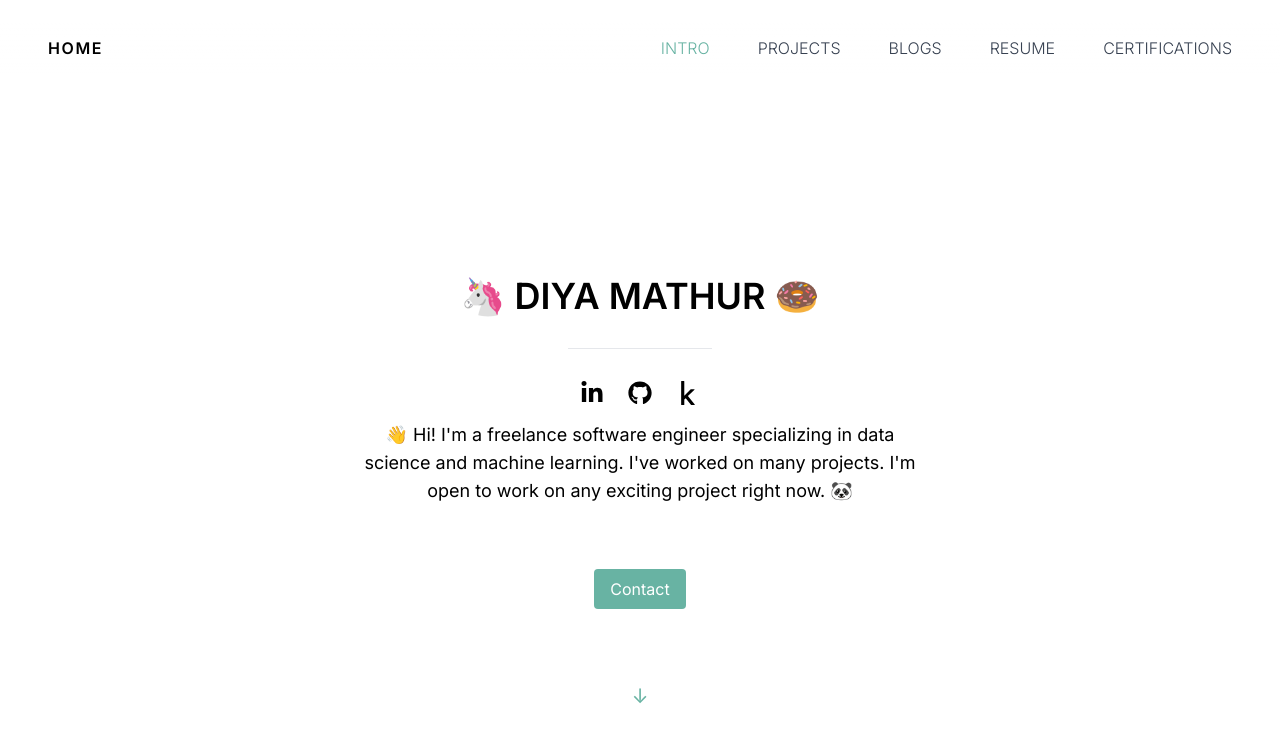
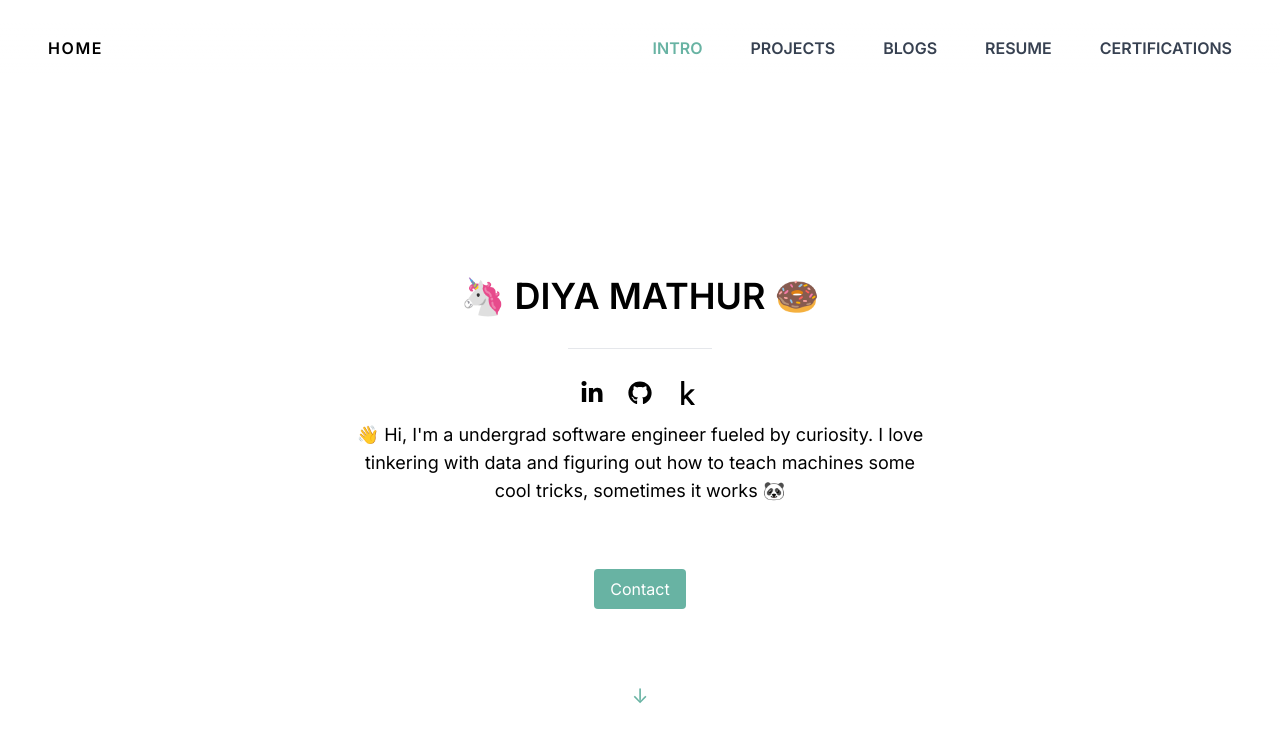
Before and after one commit to adistrim/diya_portfolio, a Next.js app in the folder nextjs_portfolio/: page / in a window 1280 px wide. Shown: the top 742 px of the page. Built offline with nearby package versions, Linux system fonts and the light colour scheme; no server answers; the database is empty.

Commit message:
updated landing area content, updated css of header and changed the file name of landing area

```diff
--- a/nextjs_portfolio/src/app/components/header.js
+++ b/nextjs_portfolio/src/app/components/header.js
@@ -105,35 +105,35 @@ const Header = () => {
         >
           <a
             href="#intro"
-            className={`block py-2 pr-4 pl-3 md:p-0 ${activeSection === 'intro' ? 'text-[#68B3A3]' : 'text-gray-700'} hover:bg-gray-100 md:hover:bg-transparent md:border-0 hover:text-[#68B3A3]`}
+            className={`block py-2 pr-4 pl-3 md:p-0 ${activeSection === 'intro' ? 'text-[#68B3A3]' : 'text-gray-700'} hover:bg-gray-100 md:hover:bg-transparent md:border-0 hover:text-[#68B3A3] font-semibold`}
             onClick={(e) => handleScroll(e, 'intro')}
           >
             INTRO
           </a>
           <a
             href="#projects"
-            className={`block py-2 pr-4 pl-3 md:p-0 ${activeSection === 'projects' ? 'text-[#68B3A3]' : 'text-gray-700'} hover:bg-gray-100 md:hover:bg-transparent md:border-0 hover:text-[#68B3A3]`}
+            className={`block py-2 pr-4 pl-3 md:p-0 ${activeSection === 'projects' ? 'text-[#68B3A3]' : 'text-gray-700'} hover:bg-gray-100 md:hover:bg-transparent md:border-0 hover:text-[#68B3A3] font-semibold`}
             onClick={(e) => handleScroll(e, 'projects')}
           >
             PROJECTS
           </a>
           <a
             href="#blogs"
-            className={`block py-2 pr-4 pl-3 md:p-0 ${activeSection === 'blogs' ? 'text-[#68B3A3]' : 'text-gray-700'} hover:bg-gray-100 md:hover:bg-transparent md:border-0 hover:text-[#68B3A3]`}
+            className={`block py-2 pr-4 pl-3 md:p-0 ${activeSection === 'blogs' ? 'text-[#68B3A3]' : 'text-gray-700'} hover:bg-gray-100 md:hover:bg-transparent md:border-0 hover:text-[#68B3A3] font-semibold`}
             onClick={(e) => handleScroll(e, 'blogs')}
           >
             BLOGS
           </a>
           <a
             href="#resume"
-            className={`block py-2 pr-4 pl-3 md:p-0 ${activeSection === 'resume' ? 'text-[#68B3A3]' : 'text-gray-700'} hover:bg-gray-100 md:hover:bg-transparent md:border-0 hover:text-[#68B3A3]`}
+            className={`block py-2 pr-4 pl-3 md:p-0 ${activeSection === 'resume' ? 'text-[#68B3A3]' : 'text-gray-700'} hover:bg-gray-100 md:hover:bg-transparent md:border-0 hover:text-[#68B3A3] font-semibold`}
             onClick={(e) => handleScroll(e, 'resume')}
           >
             RESUME
           </a>
           <a
             href="#certifications"
-            className={`block py-2 pr-4 pl-3 md:p-0 ${activeSection === 'certifications' ? 'text-[#68B3A3]' : 'text-gray-700'} hover:bg-gray-100 md:hover:bg-transparent md:border-0 hover:text-[#68B3A3]`}
+            className={`block py-2 pr-4 pl-3 md:p-0 ${activeSection === 'certifications' ? 'text-[#68B3A3]' : 'text-gray-700'} hover:bg-gray-100 md:hover:bg-transparent md:border-0 hover:text-[#68B3A3] font-semibold`}
             onClick={(e) => handleScroll(e, 'certifications')}
           >
             CERTIFICATIONS
--- a/nextjs_portfolio/src/app/components/ladingArea.js
+++ b/nextjs_portfolio/src/app/components/landingArea.js
@@ -45,9 +45,7 @@ const LandingArea = () => {
           </Link>
         </div>
         <p className="text-base md:text-lg max-w-xl mx-auto mb-10">
-          👋 Hi! I&apos;m a freelance software engineer specializing in data science
-          and machine learning. I&apos;ve worked on many projects. I&apos;m open to work
-          on any exciting project right now. 🐼
+          👋 Hi, I&apos;m a undergrad software engineer fueled by curiosity. I love tinkering with data and figuring out how to teach machines some cool tricks, sometimes it works 🐼
         </p>
         <button
           className="mt-6 py-2 px-4 bg-[#68B3A3] text-white rounded hover:bg-[#68B3A3] hover:opacity-80"
--- a/nextjs_portfolio/src/app/page.js
+++ b/nextjs_portfolio/src/app/page.js
@@ -1,5 +1,5 @@
 import Intro from './components/intro';
-import LandingArea from './components/ladingArea';
+import LandingArea from './components/landingArea';
 import Projects from './components/projects';
 import Contact from './components/contact';
 
```
